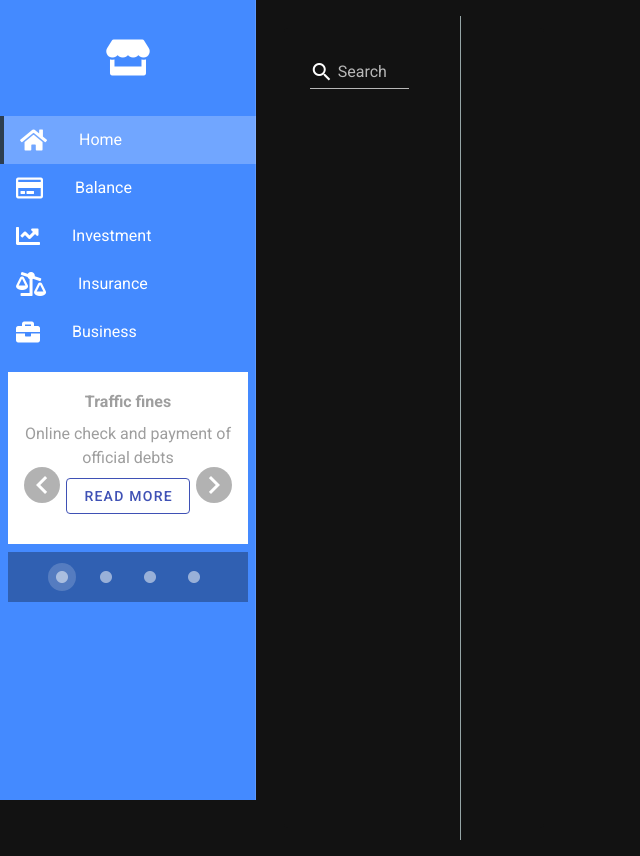
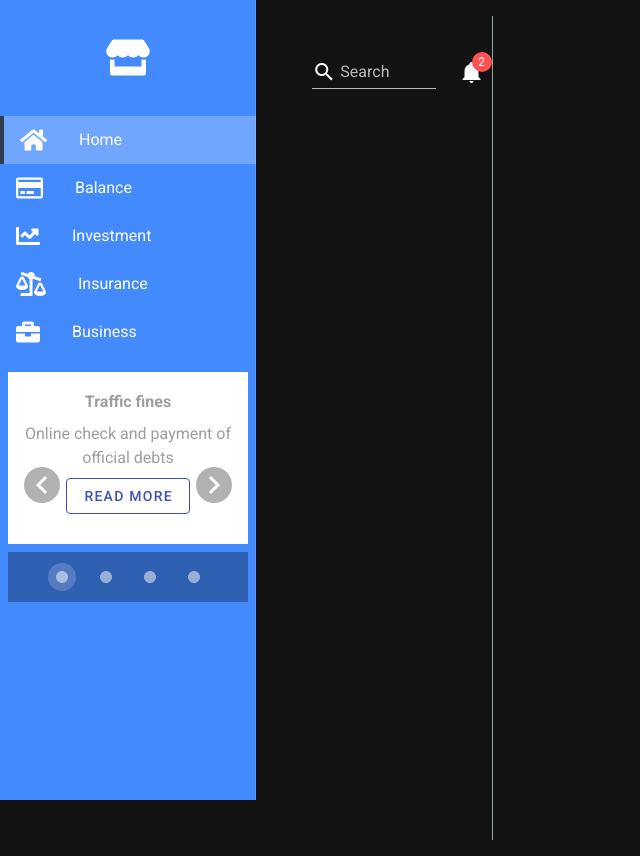
Before and after one commit to Rananjaya/vue_financial_dashbord, a Vue app: page / in a window 1280 px wide. Shown: the whole page, without its empty margins (0-640 px from the left). Built offline with nearby package versions, Linux system fonts and the light colour scheme.

Commit message:
add serach bar and bell icon and error red notification

```diff
--- a/src/views/Home.vue
+++ b/src/views/Home.vue
@@ -11,6 +11,12 @@
                          <v-text-field label="Search" prepend-inner-icon="search">
 
                          </v-text-field>
+                      </v-col>
+                      <v-col cols="12" md="2" align="center" justify="center">
+                         <v-badge color="error" overlap class="mt-5">
+                             <template slot="badge">2</template>
+                             <v-icon color="tertiary">mdi-bell</v-icon>
+                         </v-badge>
                       </v-col>
                     </v-row>
                   </v-container>
```
